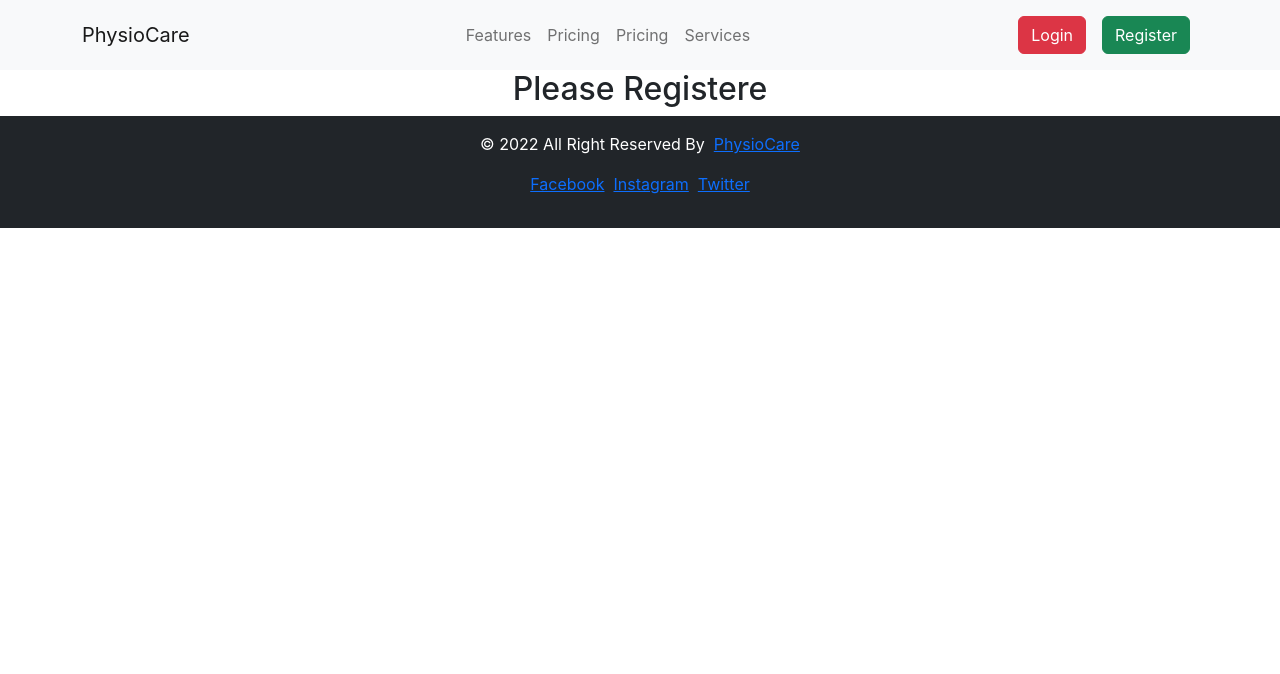
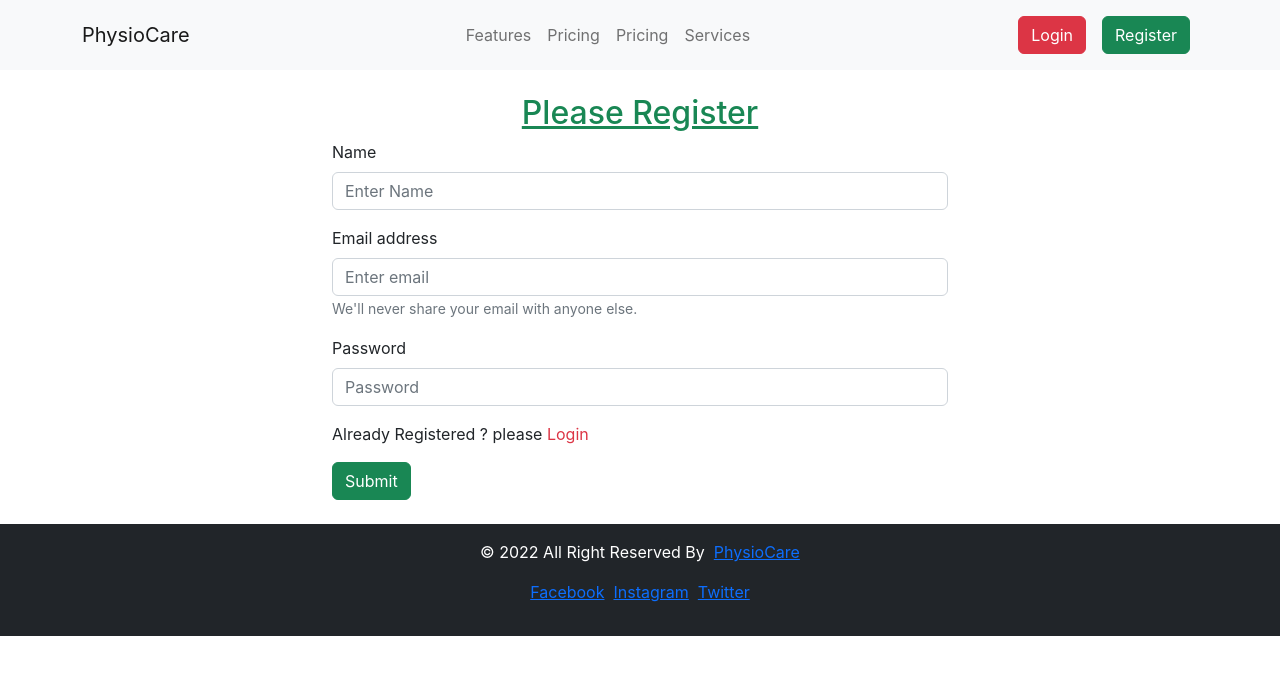
Before and after one commit to itamim345/PhysioCare, a React (Create React App) app: page /register in a window 1280 px wide. Shown: the top 674 px of the page. Built offline with nearby package versions, Linux system fonts and the light colour scheme.

Commit message:
Added Register Page form with others changes

```diff
--- a/src/Pages/Register/Register.js
+++ b/src/Pages/Register/Register.js
@@ -1,9 +1,43 @@
 import React from 'react';
+import { Button, Form } from 'react-bootstrap';
+import { useNavigate } from 'react-router-dom';
 
 export default function Register() {
+    const navigate = useNavigate()
+    const navigateToLogin = () => {
+        navigate('/login')
+    }
+    const handleSubmit = (e) => {
+        e.preventDefault()
+    }
   return (
-    <div className='container'>
-      <h2 className='text-center'>Please Registere</h2>
+    <div className='container w-50 my-4'>
+      <h2 className='text-center text-success text-decoration-underline'>Please Register</h2>
+      <Form onSubmit={handleSubmit}>
+        <Form.Group className="mb-3" controlId="formBasicName">
+          <Form.Label>Name</Form.Label>
+          <Form.Control type="text" placeholder="Enter Name" />
+        </Form.Group>
+
+        <Form.Group className="mb-3" controlId="formBasicEmail">
+          <Form.Label>Email address</Form.Label>
+          <Form.Control type="email" placeholder="Enter email" />
+          <Form.Text className="text-muted">
+            We'll never share your email with anyone else.
+          </Form.Text>
+        </Form.Group>
+
+        <Form.Group className="mb-3" controlId="formBasicPassword">
+          <Form.Label>Password</Form.Label>
+          <Form.Control type="password" placeholder="Password" />
+        </Form.Group>
+        <Form.Group className="mb-3" controlId="ifNotRegister">
+          <p>Already Registered ? please <span role="button" onClick={navigateToLogin} className="text-danger">Login</span></p>
+        </Form.Group>
+        <Button variant="success" type="submit">
+          Submit
+        </Button>
+      </Form>
     </div>
   );
 }
--- a/src/own-comp/Header/Header.js
+++ b/src/own-comp/Header/Header.js
@@ -27,7 +27,7 @@ const header = () => {
                         <Nav>
                             <Nav.Link as={Link} to="/login">
                                 <Button variant="danger">Login</Button>{' '}</Nav.Link>
-                            <Nav.Link href="#deets">
+                            <Nav.Link as={Link} to="/register">
                                 <Button variant="success">Register</Button>{' '}</Nav.Link>
                         </Nav>
                     </Navbar.Collapse>
```
